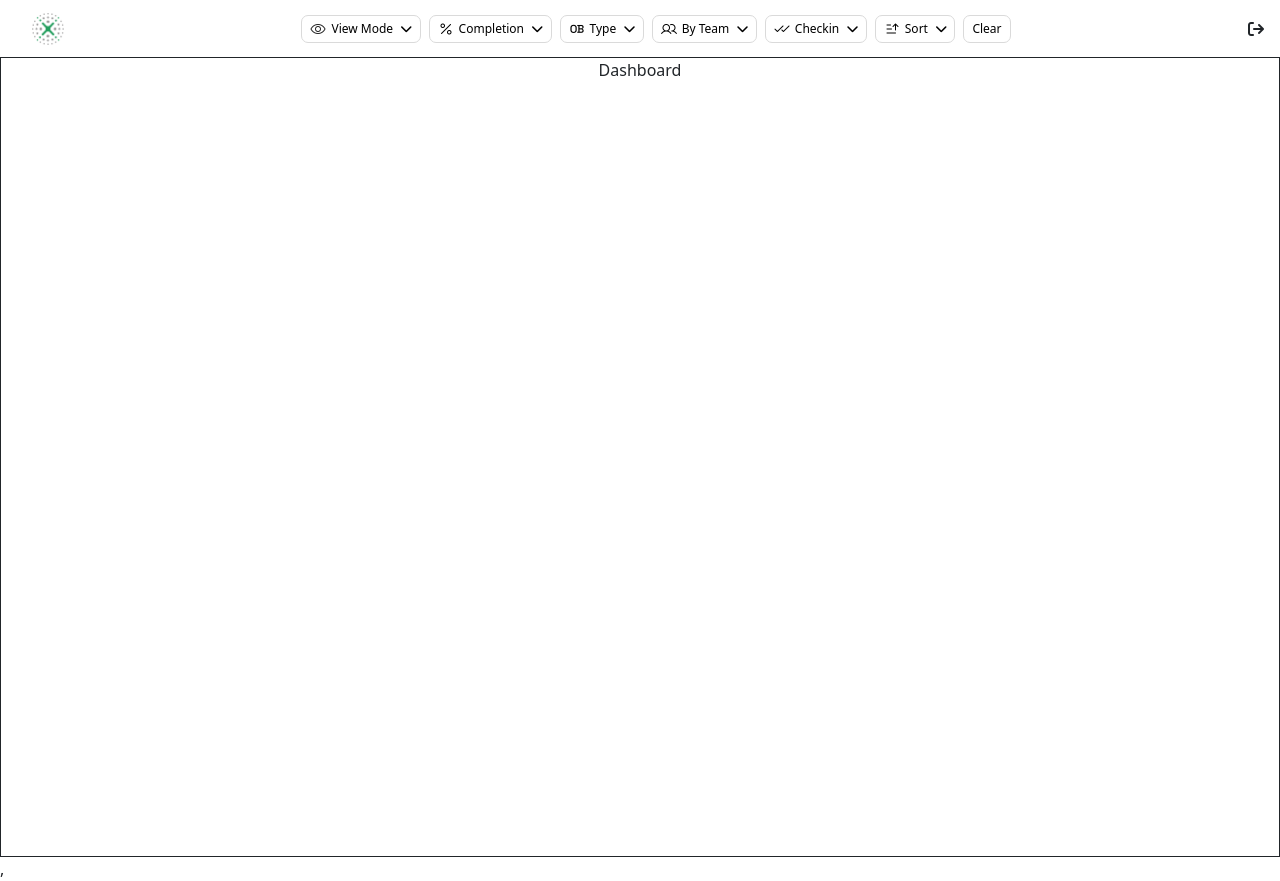
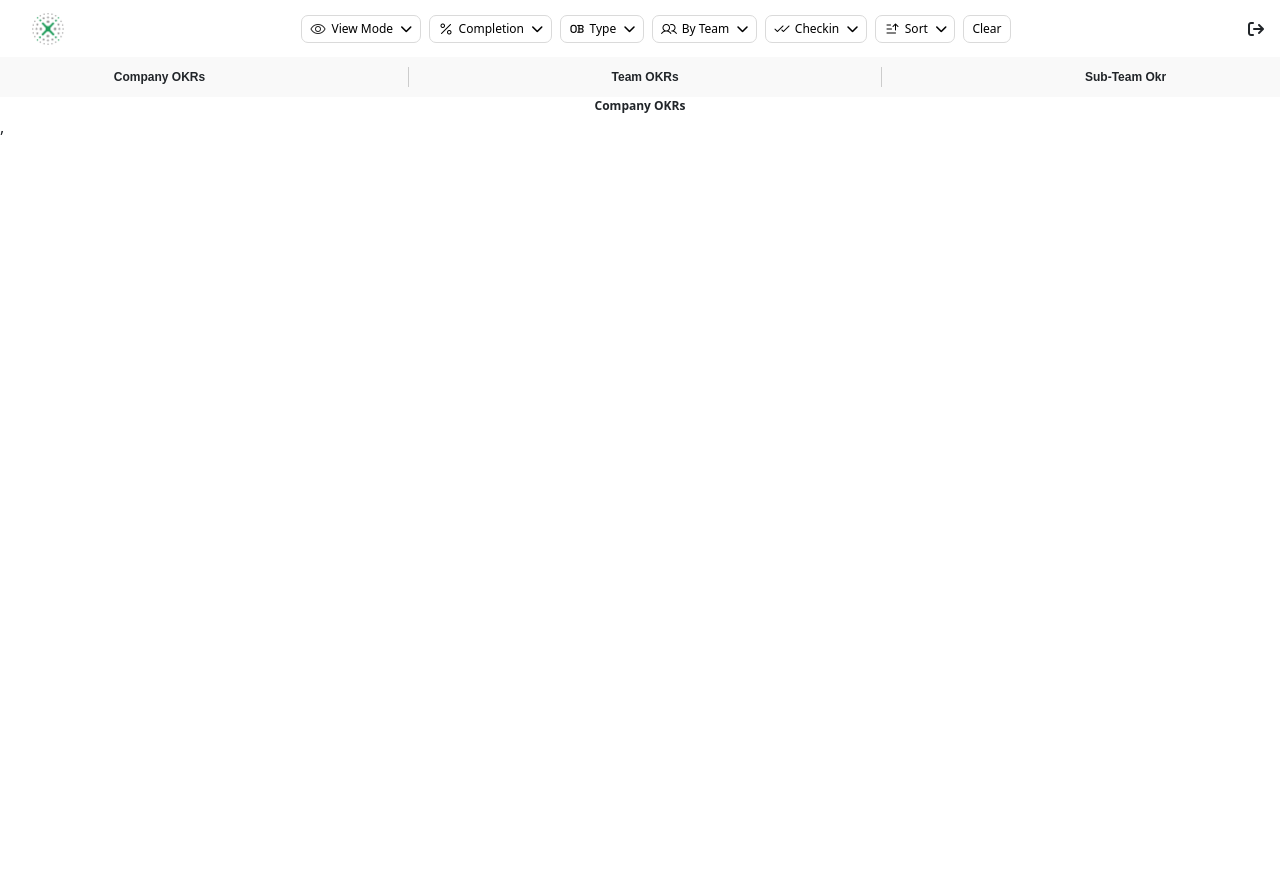
Before and after one commit to faheem-str/OKR, a React (Create React App) app: page /home in a window 1280 px wide. After the commit the page ends 800 px from the top, so only its background shows below. Built offline with nearby package versions, Linux system fonts and the light colour scheme.

Commit message:
okr-header

```diff
--- a/src/App.js
+++ b/src/App.js
@@ -1,16 +1,19 @@
 import LoginPage from './component/LoginPage/LoginPage'
 import './App.css';
 import { BrowserRouter as Router, Route, Routes, Navigate } from 'react-router-dom';
-import Dashboard from './component/Dashboard/Dashboard';
+import CompanyOkr from './component/CompanyOkr/CompanyOkr';
+import OKRHeader from './component/OkrHeader/OkrHeader';
+
 function App() {
   return (
     <div className="App">
+      <OKRHeader />
        <Router>
       <Routes>
         <Route path="/login" element={<LoginPage />} />
-        <Route path="/home" element={<Dashboard />} />
+        <Route path="/home" element={<CompanyOkr />} />
         {/* Redirect to login if no route matches */}
-        <Route path="*" element={<Navigate to="/login" />} />
+        <Route path="*" element={<Navigate to="/home" />} />
       </Routes>
     </Router>
     </div>
--- /dev/null
+++ b/src/component/CompanyOkr/CompanyOkr.jsx
@@ -0,0 +1,11 @@
+import React from 'react';
+
+function CompanyOKR() {
+  return (
+    <div className="okr-item">
+      <strong>Company OKRs</strong>
+    </div>
+  );
+}
+
+export default CompanyOKR;
--- a/src/component/Dashboard/Dashboard.css
+++ /dev/null
@@ -1,5 +0,0 @@
-.mainDiv{
-    width: 100%;
-    height: 100vh;
-    border: 1px solid;
-}
--- a/src/component/Dashboard/Dashboard.jsx
+++ /dev/null
@@ -1,11 +0,0 @@
-import React from 'react'
-import Header from '../Header/Header'
-import './Dashboard.css'
-export default function Dashboard() {
-  return (
-   <div>
-     <Header/>
-     <div className='mainDiv'>Dashboard</div>
-   </div>
-  )
-}
--- /dev/null
+++ b/src/component/OkrHeader/OkrHeader.css
@@ -0,0 +1,20 @@
+.okr-header {
+    display: flex;
+    align-items: center;
+    justify-content: space-around;
+    background-color: #f9f9f9;
+    padding: 10px 20px;
+    font-family: SpaceGrotesk-Medium, sans-serif ;
+  }
+
+  .okr-item {
+    font-size: 12px;
+    white-space: nowrap;
+  }
+
+  .okr-separator {
+    width: 1px;
+    height: 20px;
+    background-color: #ccc;
+    margin: 0 15px;
+  }
--- /dev/null
+++ b/src/component/OkrHeader/OkrHeader.jsx
@@ -0,0 +1,24 @@
+import React from 'react';
+import './OkrHeader.css';
+import CompanyOKR from '../CompanyOkr/CompanyOkr';
+import TeamOKR from '../TeamOkr/TeamOkr';
+import SubTeamOKR from '../SubTeamOkr/SubTeamOkr';
+import Header from '../Header/Header'
+
+function OKRHeader() {
+    return (
+        <div>
+            <Header />
+
+            <div className="okr-header">
+                <CompanyOKR />
+                <div className="okr-separator"></div>
+                <TeamOKR />
+                <div className="okr-separator"></div>
+                <SubTeamOKR />
+            </div>
+        </div>
+    );
+}
+
+export default OKRHeader;
--- /dev/null
+++ b/src/component/SubTeamOkr/SubTeamOkr.jsx
@@ -0,0 +1,11 @@
+import React from 'react';
+
+function SubTeamOKR() {
+  return (
+    <div className="okr-item">
+      <strong>Sub-Team Okr</strong>
+    </div>
+  );
+}
+
+export default SubTeamOKR;
--- /dev/null
+++ b/src/component/TeamOkr/TeamOkr.jsx
@@ -0,0 +1,11 @@
+import React from 'react';
+
+function TeamOKR() {
+  return (
+    <div className="okr-item">
+      <strong>Team OKRs</strong>
+    </div>
+  );
+}
+
+export default TeamOKR;
```
